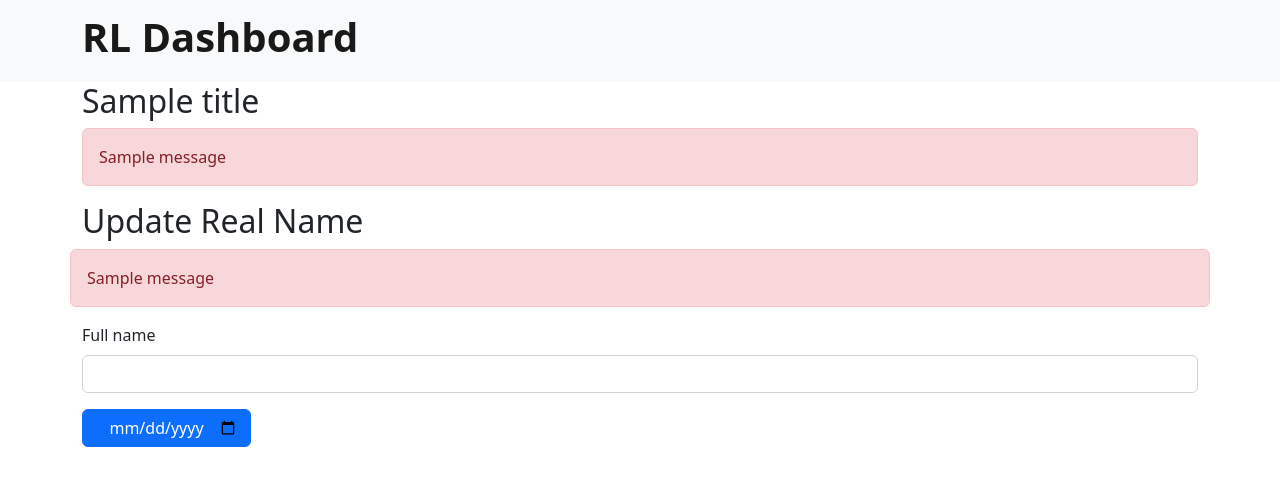
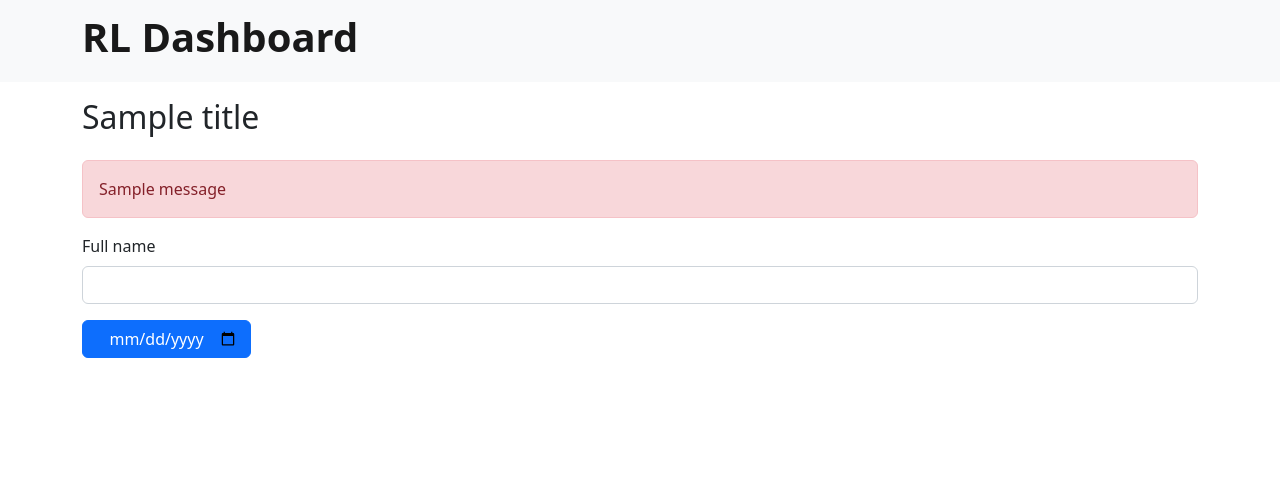
Before and after one commit to rliang88/richardliang.com-dashboard, a Python web app: template flask_app/homepage/templates/update_real_name.html in a window 1280 px wide. Shown: the top 486 px of the page. Run offline with Jinja, Linux system fonts and the light colour scheme; the template is opened without the code that fills it: most values are stand-ins (such as "Sample title", 1, 10 or a date in 2020); one stand-in notice (Sample message) is shown; form fields are guessed from the names that the template uses.

Commit message:
dev: removed repetitive code from HTML

```diff
--- a/flask_app/experience/templates/experience.html
+++ b/flask_app/experience/templates/experience.html
@@ -1,4 +1,4 @@
 {% extends "header.html" %}
 {% block content %}
-<h1>{{current_user.username}}'s Experience Page</h1>
+<p>{{current_user.username}}'s Experience Page</p>
 {% endblock %}
--- a/flask_app/homepage/templates/homepage.html
+++ b/flask_app/homepage/templates/homepage.html
@@ -1,7 +1,5 @@
 {% extends "header.html" %}
 {% block content %}
-    <h1>{{current_user.username}}'s Homepage Page</h1>
-
     <!-- real_name -->
     <div class="card mb-3">
         <h3 class="card-header">Full Name</h5>
--- a/flask_app/homepage/templates/update_real_name.html
+++ b/flask_app/homepage/templates/update_real_name.html
@@ -1,25 +1,5 @@
 {% extends "header.html" %}
 {% block content %}
-<div class="row">
-    <div class="col">
-        <h2>Update Real Name</h2>
-    </div>
-</div>
-
-<div class="row">
-    <div class="col"></div>
-
-    <!-- FLASHED MESSAGES -->
-    {% with messages = get_flashed_messages() %}
-        {% if messages %}
-            {% for message in messages %}
-                <div class="alert alert-danger">
-                    {{ message }}
-                </div>
-            {% endfor %}
-        {% endif %}
-    {% endwith %}
-
     <!-- FORM -->
     <form action="" method="post">
         <!-- CSRF token -->
@@ -43,5 +23,4 @@
         {{ form.update(class="btn btn-primary") }}
 
     </form>
-</div>
 {% endblock %}
--- a/flask_app/projects/templates/projects.html
+++ b/flask_app/projects/templates/projects.html
@@ -1,4 +1,4 @@
 {% extends "header.html" %}
 {% block content %}
-<h1>{{current_user.username}}'s Projects Page</h1>
+<p>{{current_user.username}}'s Projects Page</p>
 {% endblock %}
--- a/flask_app/templates/header.html
+++ b/flask_app/templates/header.html
@@ -1,6 +1,6 @@
 {% extends "base.html" %}
 {% block header %}
-<nav class="navbar navbar-expand-lg navbar-light bg-light">
+<nav class="navbar navbar-expand-lg navbar-light bg-light mb-3">
     <div class="container">
         <div class="navbar-brand">
             <h1>
@@ -53,7 +53,7 @@
 
 
 <div class="container">
-    <div class="row">
+    <div class="row mb-3">
         <div class="col">
             <h2>
                 {% if title %}
```
Also changed, not shown: flask_app/users/templates/login.html (+0 -20 lines).
